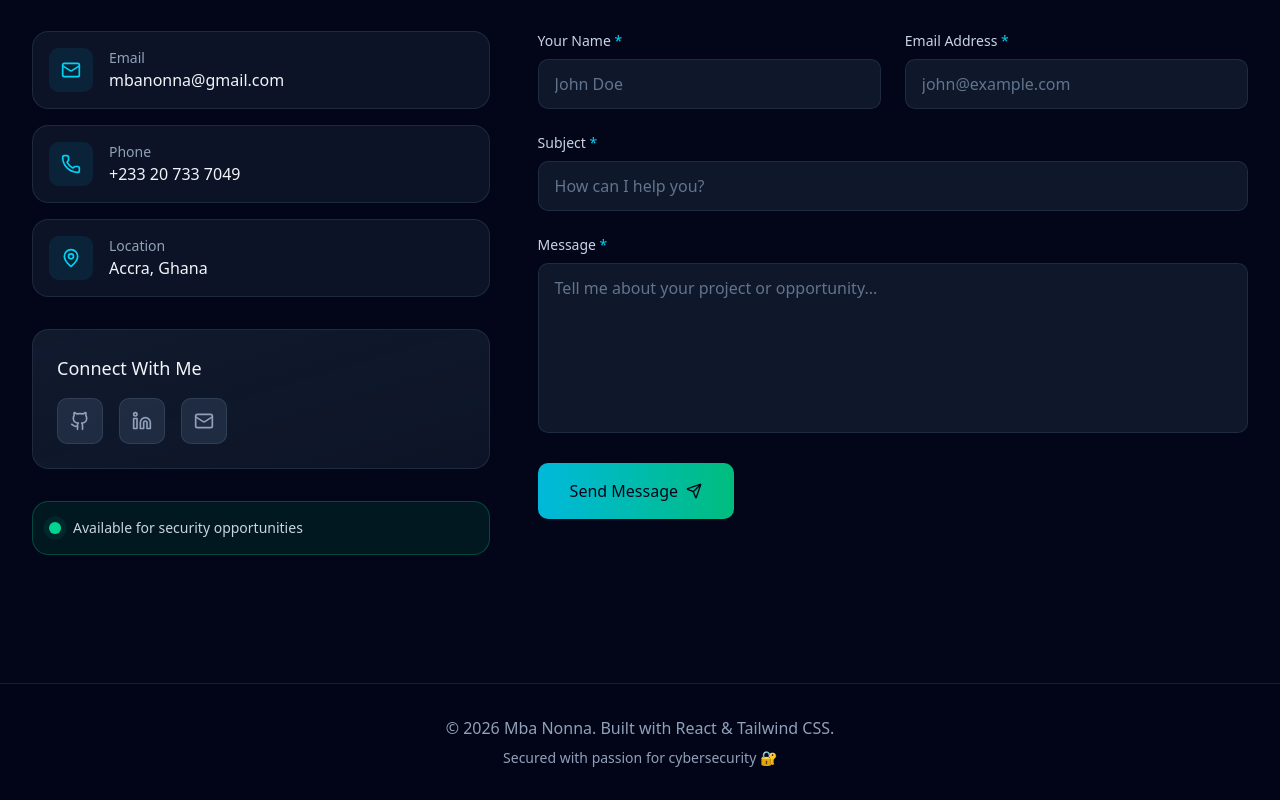
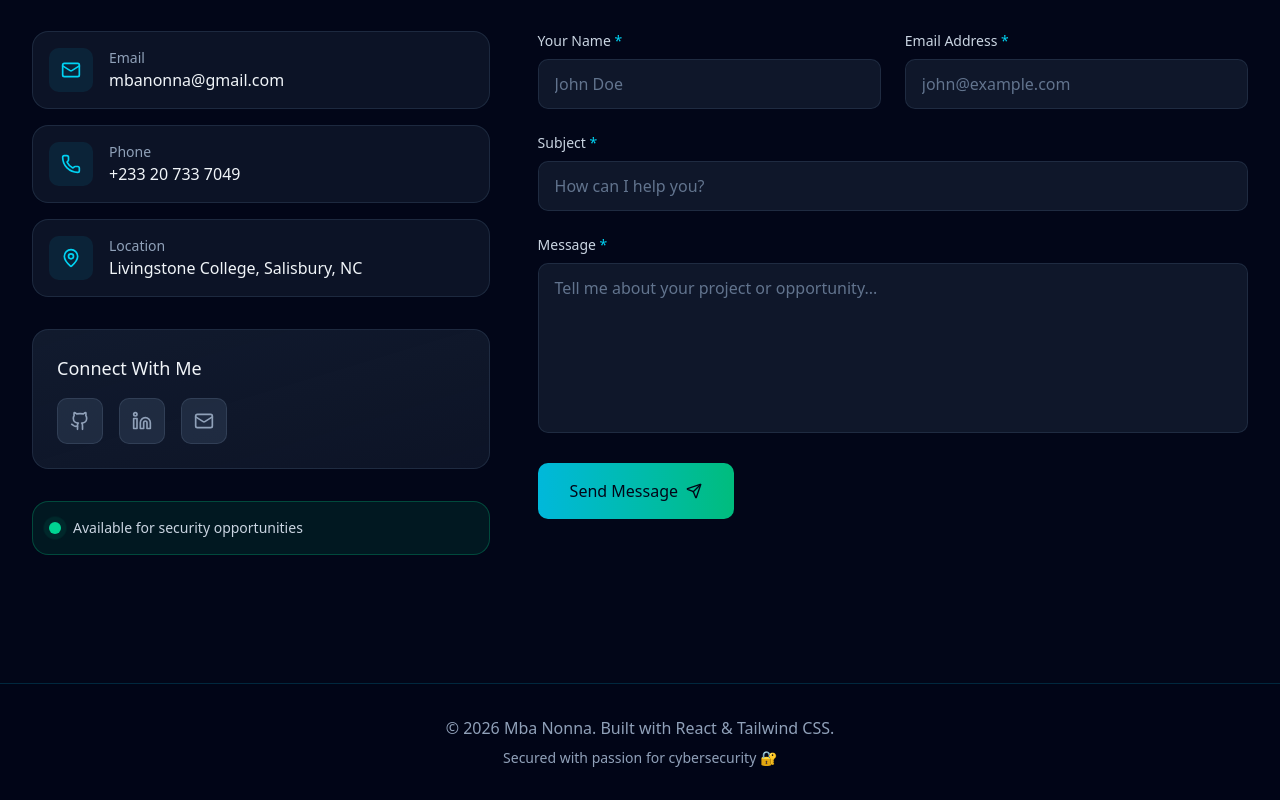
Before and after one commit to Mba205/my-portfolio, a React (Vite) app: page / in a window 1280 px wide. Shown: the part 7880-8680 px from the top of the page. Built offline with nearby package versions, Linux system fonts and the light colour scheme.

Commit message:
Update Contact.tsx

```diff
--- a/src/components/Contact.tsx
+++ b/src/components/Contact.tsx
@@ -85,7 +85,7 @@ export function Contact() {
     {
       icon: MapPin,
       label: 'Location',
-      value: 'Accra, Ghana',
+      value: 'Livingstone College, Salisbury, NC',
       href: null,
     },
   ];
```
